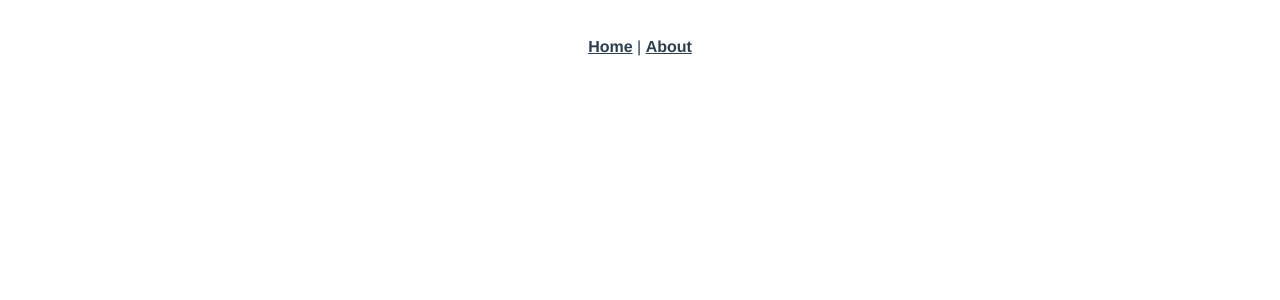
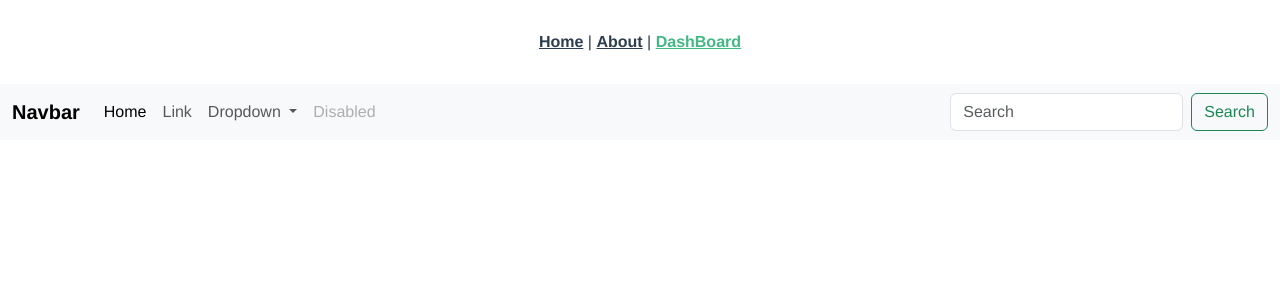
Before and after one commit to WEBcko/academia-vue, a Vue app: page /dashboard in a window 1280 px wide. Before the commit this address had no page. Shown: the top 300 px of the page. Built offline with nearby package versions, Linux system fonts and the light colour scheme.

Commit message:
começo da dashboard

```diff
--- a/package.json
+++ b/package.json
@@ -7,6 +7,8 @@
     "build": "vue-cli-service build"
   },
   "dependencies": {
+    "axios": "^1.4.0",
+    "bootstrap": "^5.3.0",
     "core-js": "^3.8.3",
     "vue": "^3.2.13",
     "vue-router": "^4.0.3"
--- a/src/App.vue
+++ b/src/App.vue
@@ -1,12 +1,17 @@
 <template>
   <nav>
     <router-link to="/">Home</router-link> |
-    <router-link to="/about">About</router-link>
+    <router-link to="/about">About</router-link> |
+    <router-link to="/dashboard">DashBoard</router-link>
   </nav>
+
   <router-view/>
 </template>
 
 <style lang="scss">
+
+@import "../node_modules/bootstrap/scss/bootstrap";
+
 #app {
   font-family: Avenir, Helvetica, Arial, sans-serif;
   -webkit-font-smoothing: antialiased;
--- /dev/null
+++ b/src/components/NavBar.vue
@@ -0,0 +1,50 @@
+<template>
+
+<nav class="navbar navbar-expand-lg bg-body-tertiary">
+    <div class="container-fluid">
+      <a class="navbar-brand" href="#">Navbar</a>
+      <button class="navbar-toggler" type="button" data-bs-toggle="collapse" data-bs-target="#navbarSupportedContent" aria-controls="navbarSupportedContent" aria-expanded="false" aria-label="Toggle navigation">
+        <span class="navbar-toggler-icon"></span>
+      </button>
+      <div class="collapse navbar-collapse" id="navbarSupportedContent">
+        <ul class="navbar-nav me-auto mb-2 mb-lg-0">
+          <li class="nav-item">
+            <a class="nav-link active" aria-current="page" href="#">Home</a>
+          </li>
+          <li class="nav-item">
+            <a class="nav-link" href="#">Link</a>
+          </li>
+          <li class="nav-item dropdown">
+            <a class="nav-link dropdown-toggle" href="#" role="button" data-bs-toggle="dropdown" aria-expanded="false">
+              Dropdown
+            </a>
+            <ul class="dropdown-menu">
+              <li><a class="dropdown-item" href="#">Action</a></li>
+              <li><a class="dropdown-item" href="#">Another action</a></li>
+              <li><hr class="dropdown-divider"></li>
+              <li><a class="dropdown-item" href="#">Something else here</a></li>
+            </ul>
+          </li>
+          <li class="nav-item">
+            <a class="nav-link disabled">Disabled</a>
+          </li>
+        </ul>
+        <form class="d-flex" role="search">
+          <input class="form-control me-2" type="search" placeholder="Search" aria-label="Search">
+          <button class="btn btn-outline-success" type="submit">Search</button>
+        </form>
+      </div>
+    </div>
+  </nav>
+</template>
+
+<script lang="ts">
+import { defineComponent } from 'vue';
+
+export default defineComponent({
+  name: 'NavBar',
+  props: {
+    msg: String,
+  },
+});
+</script>
--- /dev/null
+++ b/src/components/SideBar.vue
@@ -0,0 +1,7 @@
+<template>
+
+</template>
+
+<style scoped>
+
+</style>
--- a/src/router/index.ts
+++ b/src/router/index.ts
@@ -10,10 +10,12 @@ const routes: Array<RouteRecordRaw> = [
   {
     path: '/about',
     name: 'about',
-    // route level code-splitting
-    // this generates a separate chunk (about.[hash].js) for this route
-    // which is lazy-loaded when the route is visited.
     component: () => import(/* webpackChunkName: "about" */ '../views/AboutView.vue')
+  },
+  {
+    path: '/dashboard',
+    name: 'dashboard',
+    component: () => import(/* webpackChunkName: "dashboard" */ '../views/DashBoardHome.vue')
   }
 ]
 
--- /dev/null
+++ b/src/views/DashBoardHome.vue
@@ -0,0 +1,35 @@
+<template>
+
+<NavBar></NavBar>
+
+</template>
+
+<script lang="ts">
+import { defineComponent } from 'vue';
+import NavBar from '@/components/NavBar.vue'; // @ is an alias to /src
+import SideBar from '@/components/SideBar.vue';
+
+export default defineComponent({
+  name: 'DashBoardHome',
+  components: {
+    NavBar,
+    SideBar
+},
+});
+</script>
+
+<style scoped>
+    .dashboard{
+        display: grid;
+        grid-template-columns: 1fr 5fr;
+        background-color: aquamarine;
+        height: 100vh;
+        width: 100%;
+    }
+    .content{
+        background-color: azure;
+        border-radius: 18px;
+        margin: 1% 1% 1% 0%;
+    }
+
+</style>
--- a/src/views/HomeView.vue
+++ b/src/views/HomeView.vue
@@ -3,6 +3,19 @@
     <img alt="Vue logo" src="../assets/logo.png">
     <HelloWorld msg="Welcome to Your Vue.js + TypeScript App"/>
   </div>
+
+<button class="btn btn-primary" type="button" data-bs-toggle="offcanvas" data-bs-target="#offcanvasWithBothOptions" aria-controls="offcanvasWithBothOptions">Enable both scrolling & backdrop</button>
+
+<div class="offcanvas offcanvas-start" data-bs-scroll="true" tabindex="-1" id="offcanvasWithBothOptions" aria-labelledby="offcanvasWithBothOptionsLabel">
+  <div class="offcanvas-header">
+    <h5 class="offcanvas-title" id="offcanvasWithBothOptionsLabel">Backdrop with scrolling</h5>
+    <button type="button" class="btn-close" data-bs-dismiss="offcanvas" aria-label="Close"></button>
+  </div>
+  <div class="offcanvas-body">
+    <p>Try scrolling the rest of the page to see this option in action.</p>
+  </div>
+</div>
+
 </template>
 
 <script lang="ts">
```
Also changed, not shown: 1 other file (tests, documents, lock files or other folders).
